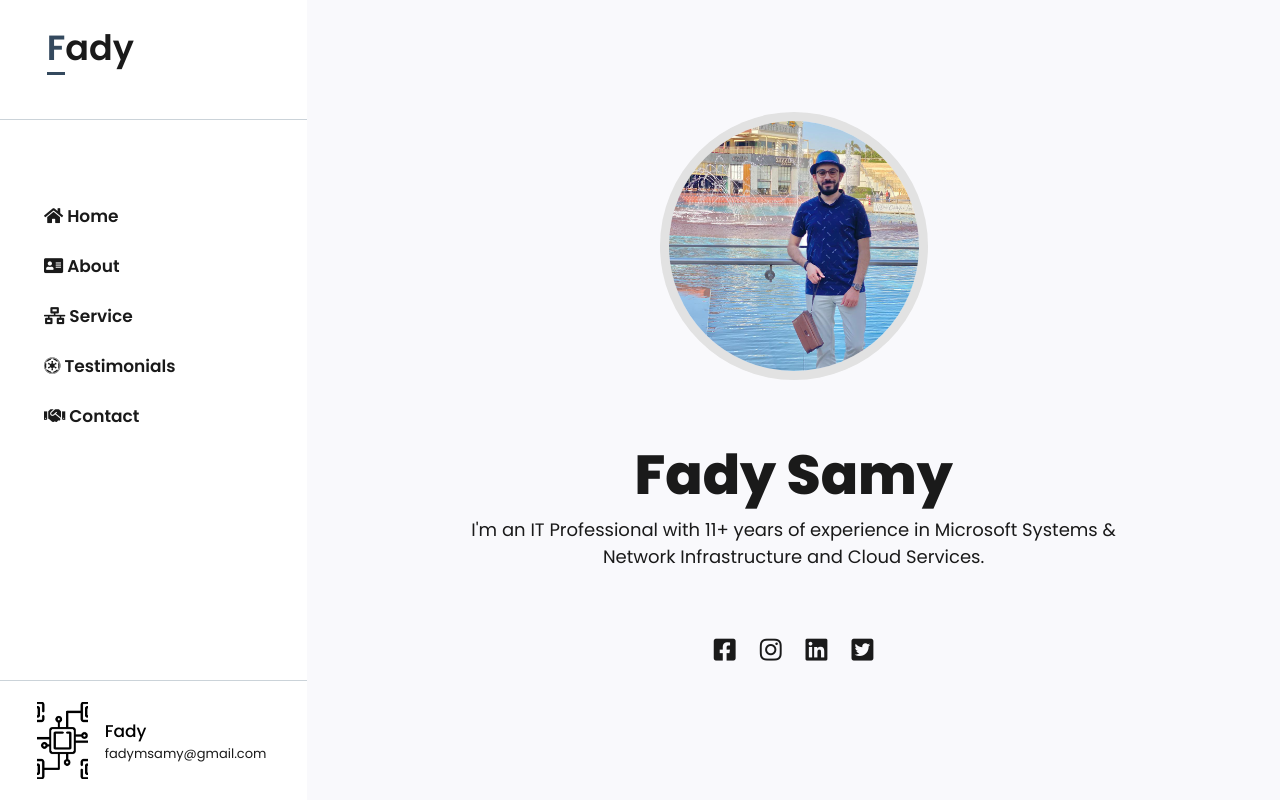
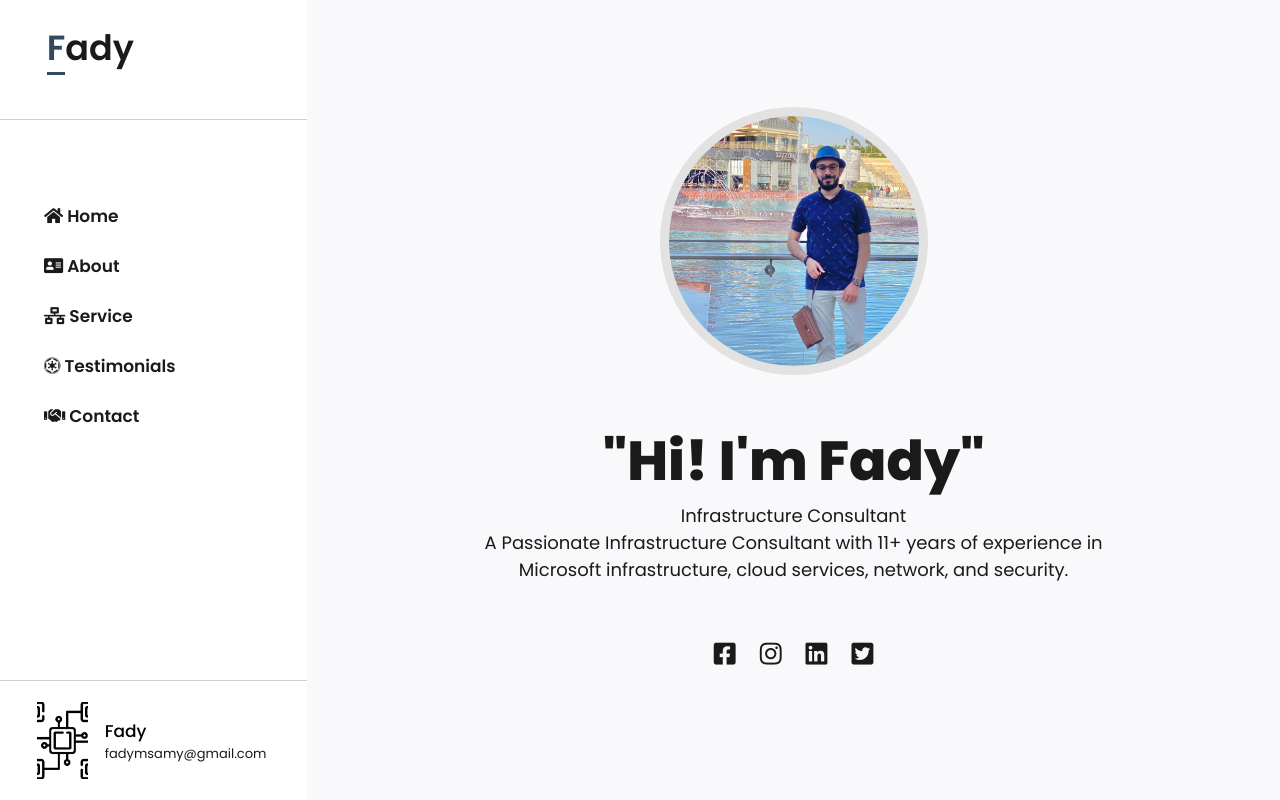
Before and after one commit to HanyMagdy25/fady-main-porto, a React (Create React App) app: page / in a window 1280 px wide. Shown: the top 800 px of the page. Built offline with nearby package versions, Linux system fonts and the light colour scheme.

Commit message:
Update HomePage.js
update title and description

```diff
--- a/src/components/HomePage/HomePage.js
+++ b/src/components/HomePage/HomePage.js
@@ -25,8 +25,9 @@ const HomePage = () => {
                     <div className="profile-picture-background"></div>
                 </div>
                 <div className="home-title">
-                    <h1>Fady Samy</h1>
-                    <p>I'm an IT Professional with 11+ years of experience in Microsoft Systems & Network Infrastructure and Cloud Services.</p>
+                    <h1>"Hi! I'm Fady"</h1>
+                    <p>Infrastructure Consultant</p>
+                    <p>A Passionate Infrastructure Consultant with 11+ years of experience in Microsoft infrastructure, cloud services, network, and security.</p>
                 </div>
                 <div className="home-links">
                     <a href="https://www.facebook.com/FadyMounirSamy">
```
